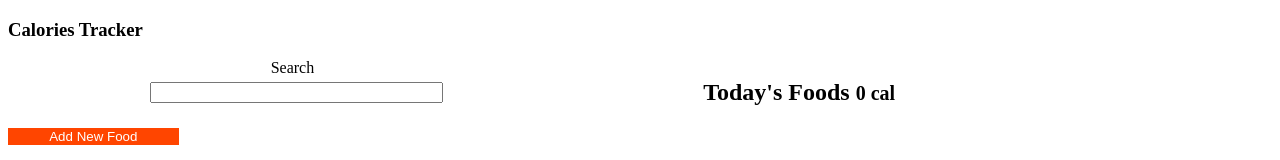
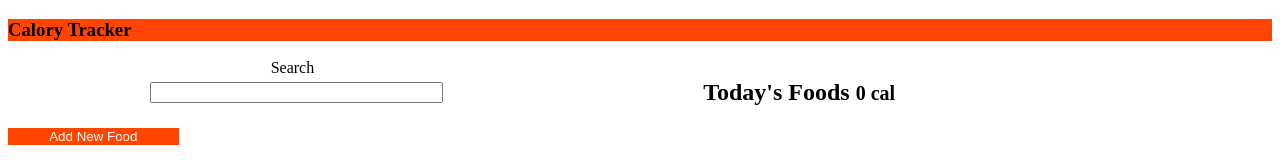
Before and after one commit to iamneo-production/deedfcdfeffebfeaaeccacadaffccbaeebebfeda, an Angular app in the folder angularapp/: page / in a window 1280 px wide. Shown: the top 160 px of the page. Built offline with nearby package versions, Linux system fonts and the light colour scheme.

Commit message:
Backup Commit

```diff
--- a/angularapp/src/app/app.component.html
+++ b/angularapp/src/app/app.component.html
@@ -1,5 +1,5 @@
 <header>
-  <h3>Calories Tracker</h3>
+  <h3 id="headerContainer" style="background-color: orangered;">Calory Tracker</h3>
 </header>
 <div class="container">
   <div class="food-container">
--- a/angularapp/src/app/list/list.component.html
+++ b/angularapp/src/app/list/list.component.html
@@ -5,7 +5,7 @@
   </div>
 
   <div class="new-food">
-    <button (click)="enableUserToAddFood()" class="new-food-button">Add New Food</button>
+    <button id="newFood" (click)="enableUserToAddFood()" class="new-food-button">Add New Food</button>
     <br>
     <div *ngIf="isEditing">
       <div>
```
